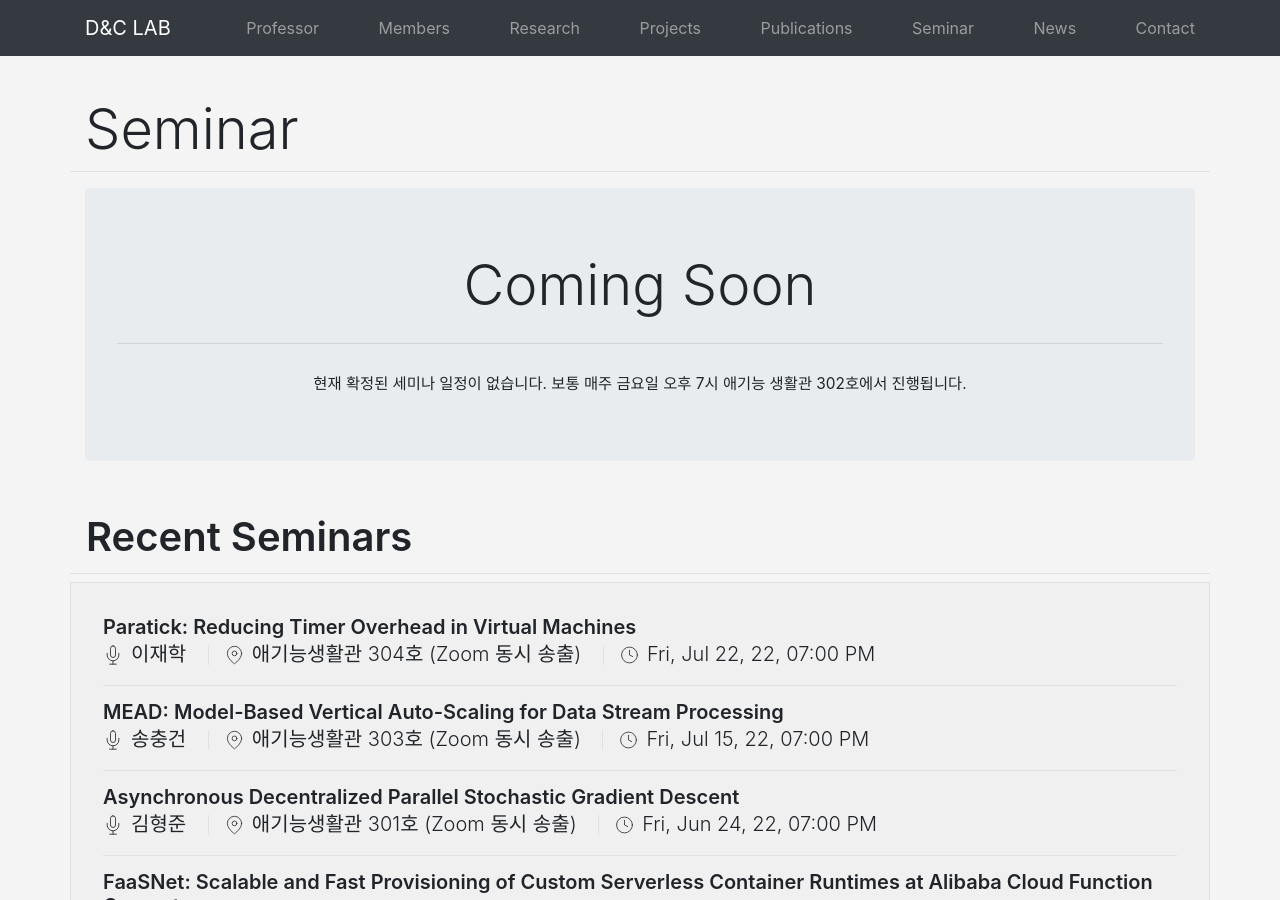
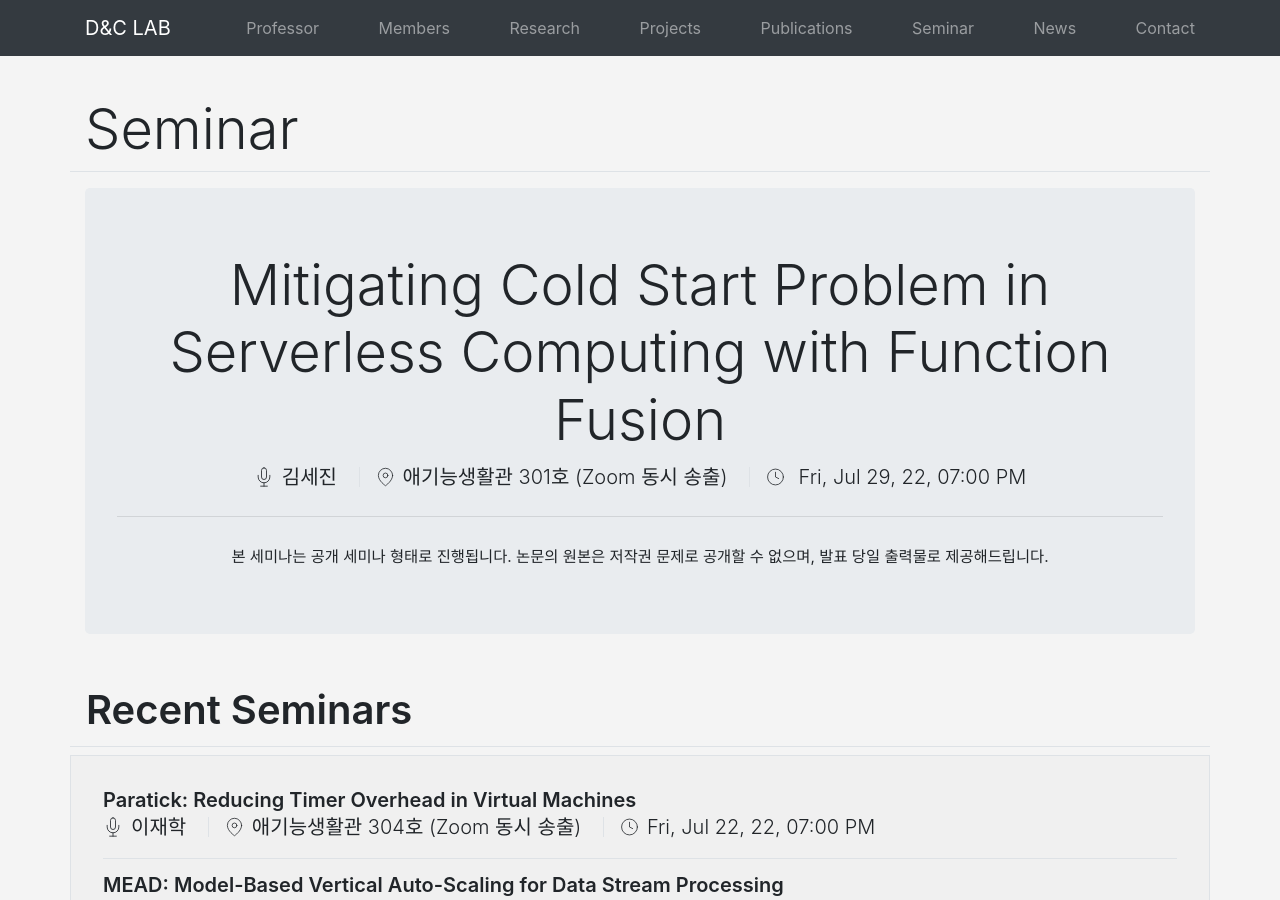
Before and after one commit to KU-Cloud/ku-cloud.github.io, a Jekyll site: the page built from seminar.html, in a window 1280 px wide and 900 px high. Built offline with Jekyll 4.4.1, drawn with Linux system fonts in a browser that asks for light colours.

Commit message:
Update: 2022-07-29 seminar

```diff
--- a/_data/seminars.yaml
+++ b/_data/seminars.yaml
@@ -855,3 +855,7 @@
   speacker: 이재학
   date: 2022-07-22T19:00:00.000+0900
   location: 애기능생활관 304호 (Zoom 동시 송출)
+- title: 'Mitigating Cold Start Problem in Serverless Computing with Function Fusion'
+  speacker: 김세진
+  date: 2022-07-29T19:00:00.000+0900
+  location: 애기능생활관 301호 (Zoom 동시 송출)
```
